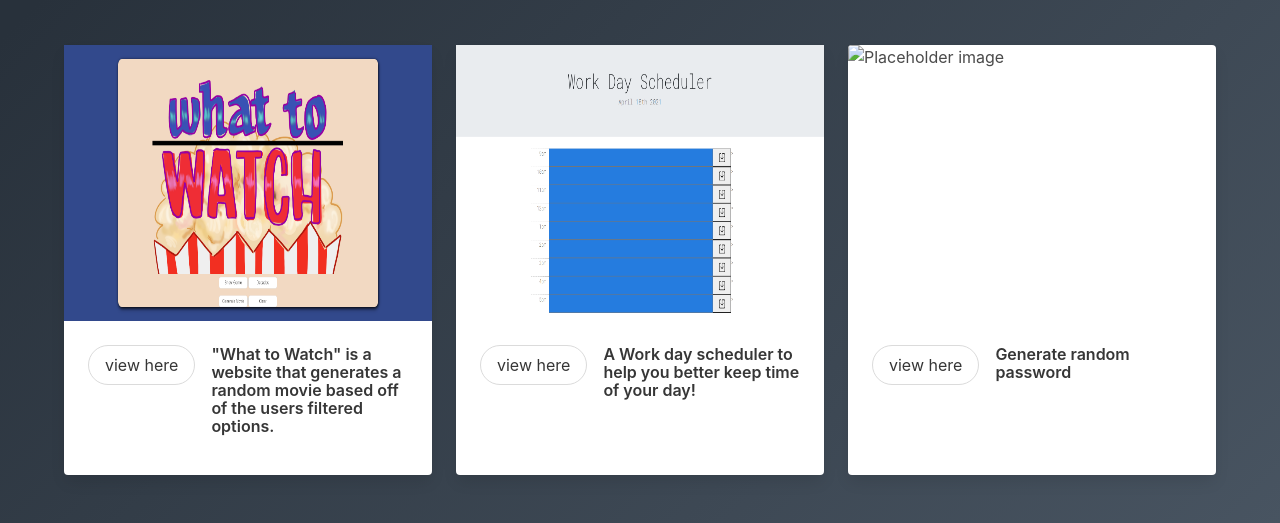
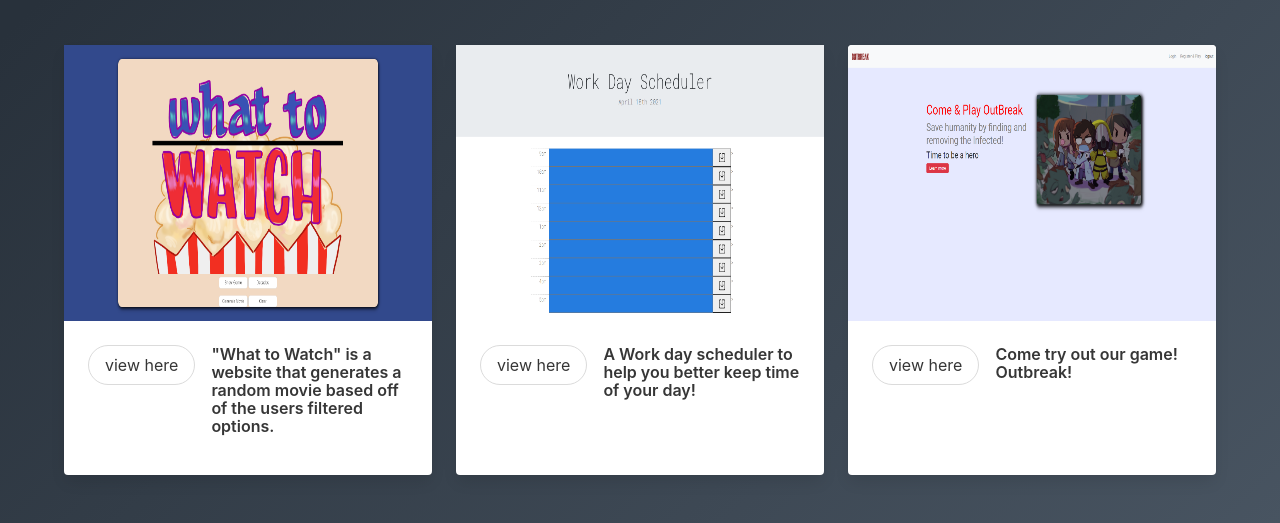
Before and after one commit to Raguayo101/Portfolio-showcase, a plain HTML site: page index.html in a window 1280 px wide. Shown: the part 582-1105 px from the top of the page. Drawn offline with nearby package versions, Linux system fonts and the light colour scheme.

Commit message:
updating content

```diff
--- a/index.html
+++ b/index.html
@@ -141,7 +141,7 @@
                     <div class="card">
                         <div class="card-image">
                             <figure class="image is-4by3 m-0">
-                                <img src="./images/password.png" alt="Placeholder image">
+                                <img src="./images/outbreak.png" alt="Placeholder image">
                             </figure>
                         </div>
                         <!-- for description of project -->
@@ -149,11 +149,11 @@
                             <div class="media">
                                 <div class="media-left">
                                     <button class="button"
-                                        onclick="location.href='https://raguayo101.github.io/Password-Generator/';">view
+                                        onclick="location.href='https://outbreak-420.herokuapp.com/';">view
                                         here</button>
                                 </div>
                                 <div class="media-content">
-                                    <p class="title is-6">Generate random password</p>
+                                    <p class="title is-6">Come try out our game! Outbreak!</p>
                                 </div>
                             </div>
                         </div>
```
Also changed, not shown: images/outbreak.png (added).
